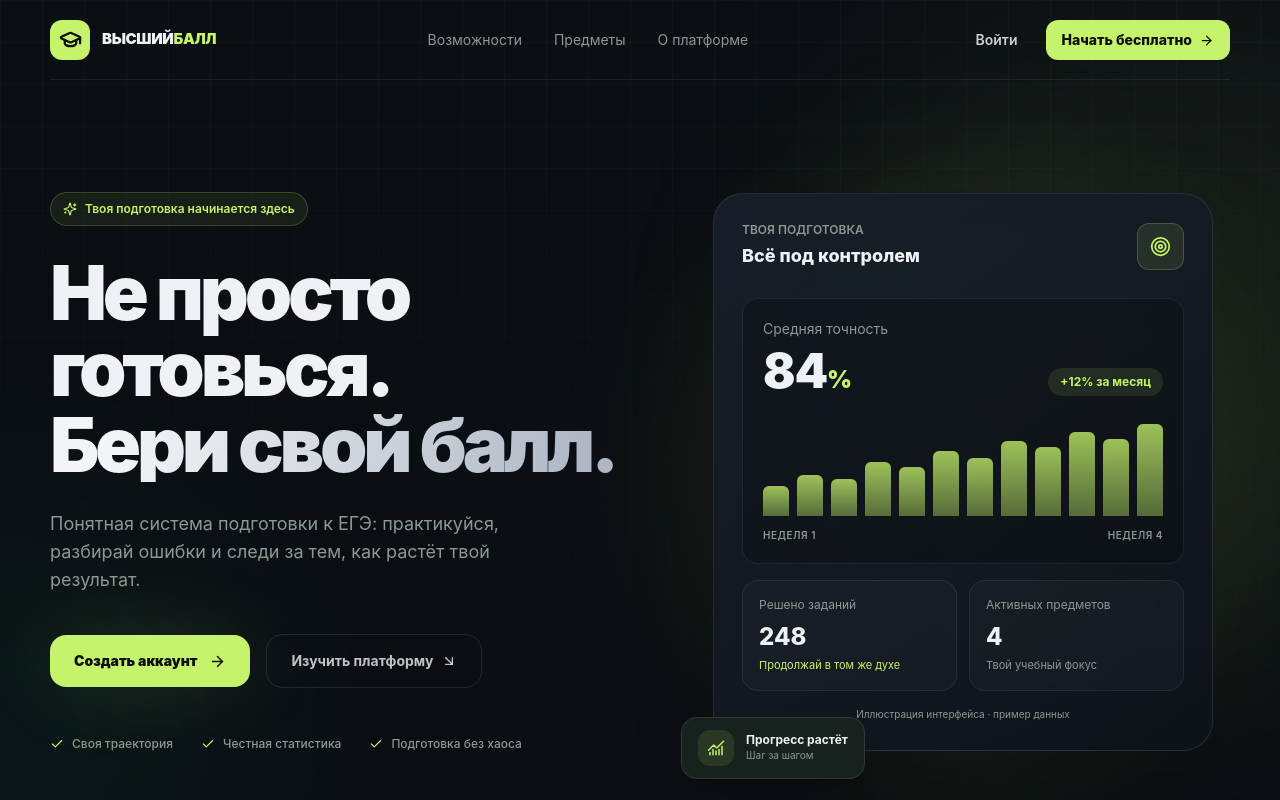
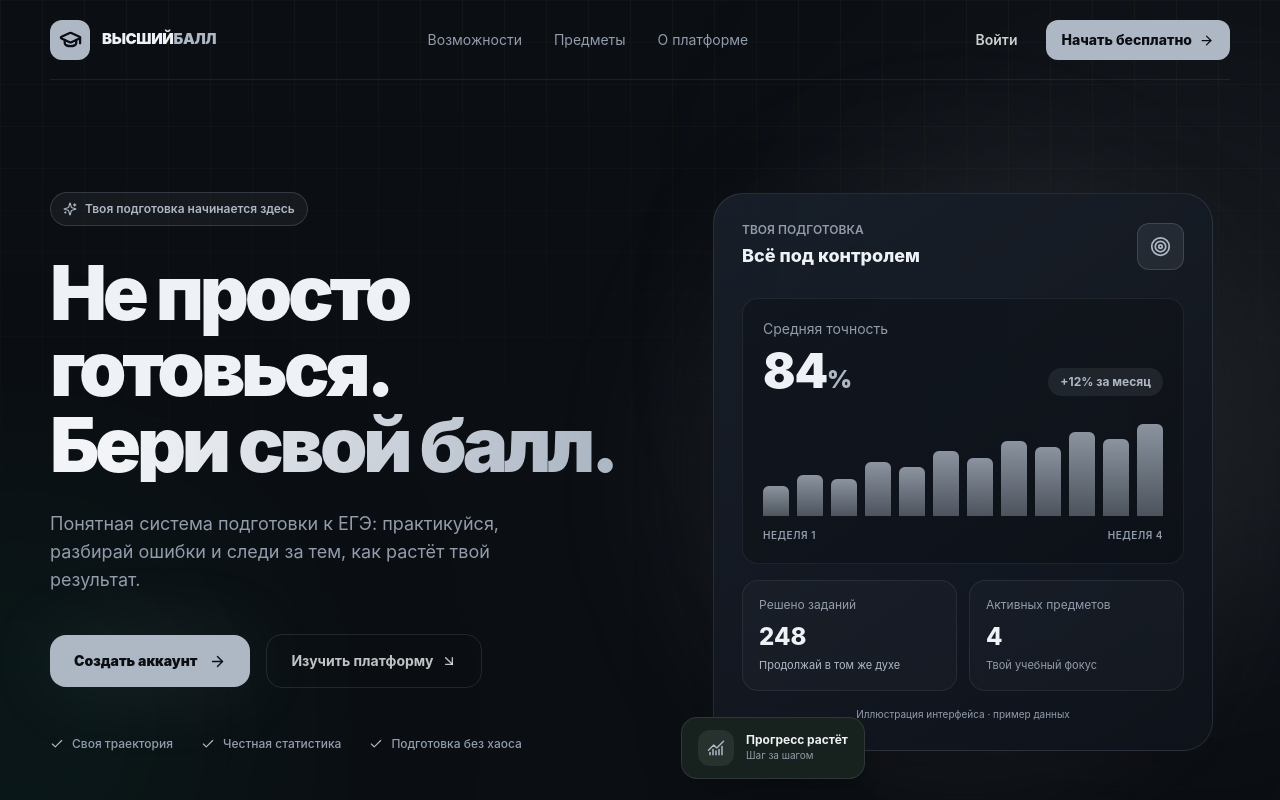
Before and after one commit to kristallxkryt/vishy-ball, a Next.js app in the folder frontend/: page / in a window 1280 px wide. Shown: the top 800 px of the page. Built offline with nearby package versions, Linux system fonts and the light colour scheme.

Commit message:
Switch Tailwind theme to neutral graphite

```diff
--- a/frontend/tailwind.config.ts
+++ b/frontend/tailwind.config.ts
@@ -5,14 +5,14 @@ const config: Config = {
   theme: {
     extend: {
       colors: {
-        ink: "#0b0f0e",
-        panel: "#121917",
-        line: "#26312d",
-        muted: "#8b9992",
-        lime: "#c5f36b",
+        ink: "#0b0e13",
+        panel: "#141a22",
+        line: "#2a3441",
+        muted: "#929cab",
+        lime: "#aeb8c5",
       },
       boxShadow: {
-        glow: "0 0 80px rgba(197, 243, 107, 0.12)",
+        glow: "0 0 80px rgba(174, 184, 197, 0.10)",
       },
     },
   },
```
